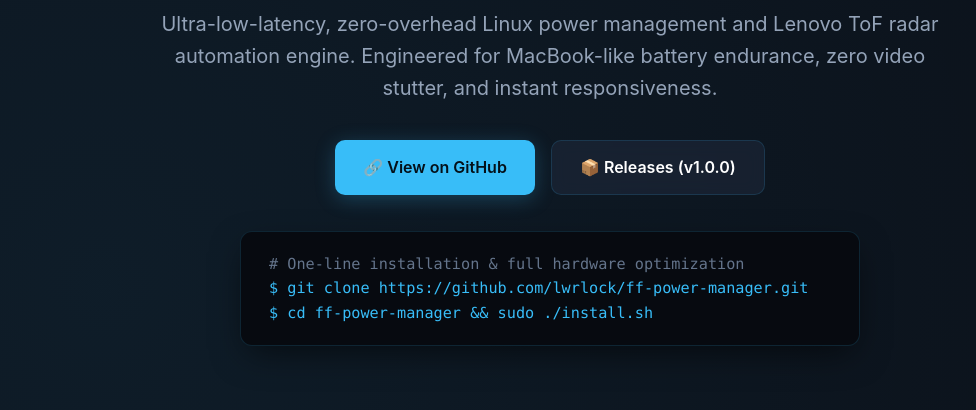
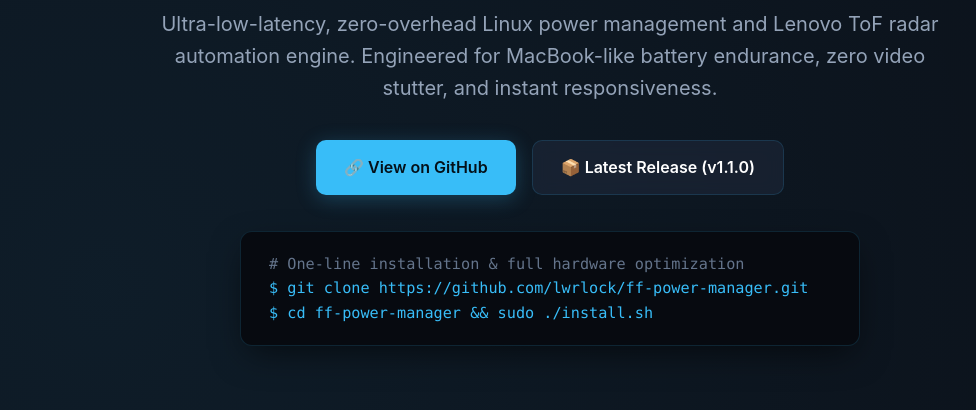
Before and after one commit to lwrlock/ff-power-manager, a plain HTML site: page docs/index.html in a window 1280 px wide. Shown: the part 211-621 px from the top of the page, without its empty margins (90-1066 px from the left). Drawn offline with Linux system fonts and the light colour scheme.

Commit message:
docs: update latest release link and version metadata to v1.1.0

```diff
--- a/docs/index.html
+++ b/docs/index.html
@@ -22,6 +22,7 @@
     "@context": "https://schema.org",
     "@type": "SoftwareApplication",
     "name": "FF Power Manager",
+    "softwareVersion": "1.1.0",
     "operatingSystem": "Linux (Fedora, GNOME, Wayland)",
     "applicationCategory": "UtilitiesApplication",
     "description": "MacBook-grade Linux power profile manager and Lenovo ToF presence sensor engine in C and x86_64 Assembly.",
@@ -249,7 +250,7 @@
 
       <div class="cta-group">
         <a href="https://github.com/lwrlock/ff-power-manager" class="btn btn-primary">&#x1F517; View on GitHub</a>
-        <a href="https://github.com/lwrlock/ff-power-manager/releases" class="btn btn-outline">&#x1F4E6; Releases (v1.0.0)</a>
+        <a href="https://github.com/lwrlock/ff-power-manager/releases/tag/v1.1.0" class="btn btn-outline">&#x1F4E6; Latest Release (v1.1.0)</a>
       </div>
 
       <div class="terminal-box">
```
